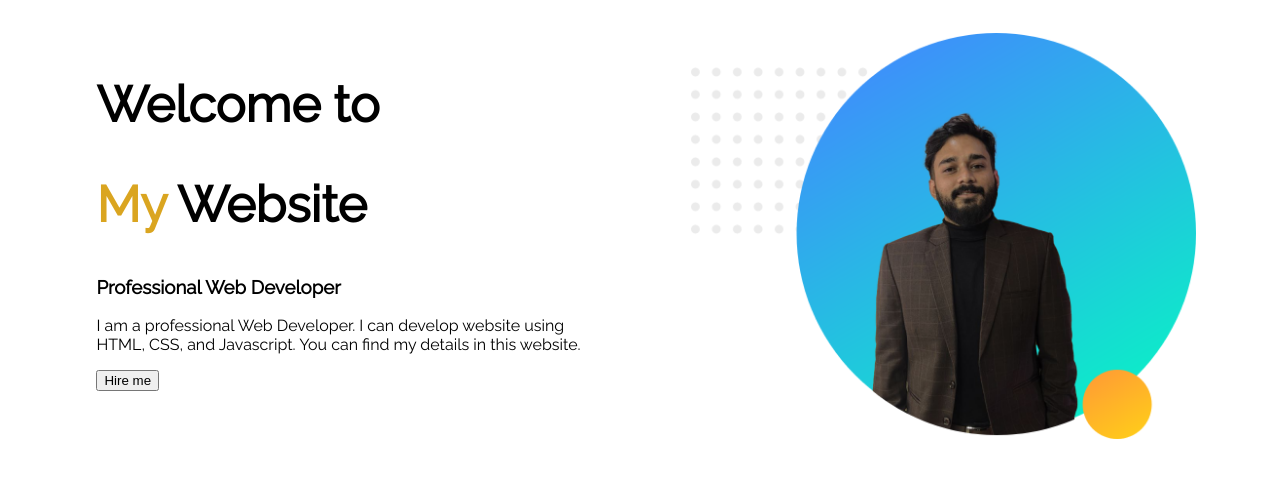
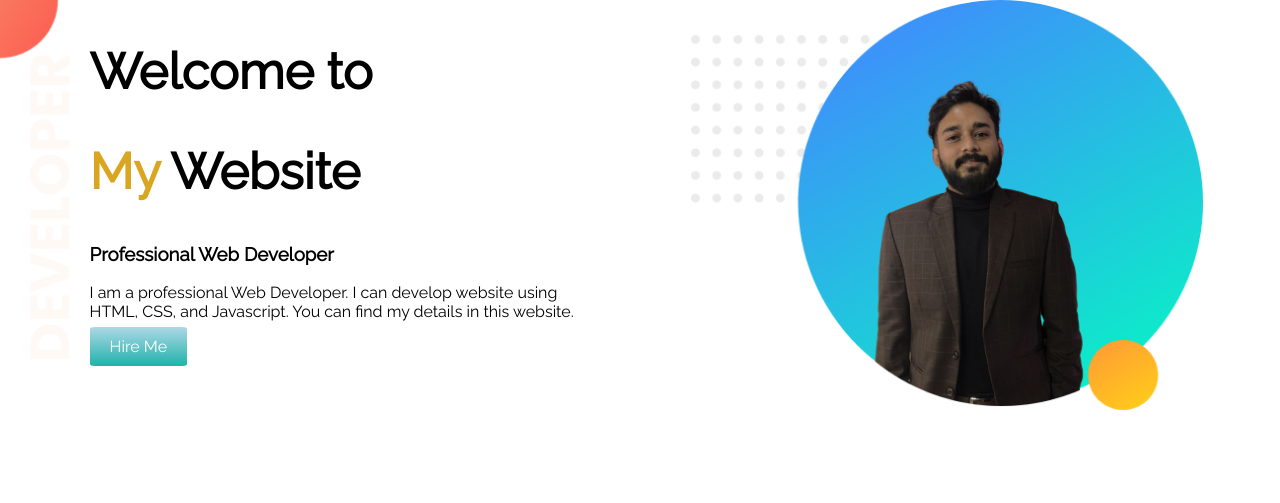
Before and after one commit to MahimPranto/Web_Portfolio, a plain HTML site: page index.html in a window 1280 px wide. Drawn offline with Linux system fonts and the light colour scheme.

Commit message:
top profile completed

```diff
--- a/index.html
+++ b/index.html
@@ -11,13 +11,13 @@
 
 </head>
 <body>
-    <section>
+    <section class="top-profile">
         <div class="half-width">
             <h1> Welcome to </h1>
             <h1> <span class="name-highlight">My</span> Website</h1>
             <h3>Professional Web Developer</h3>
             <p>I am a professional Web Developer. I can develop website using HTML, CSS, and Javascript. You can find my details in this website.</p>
-            <button class="hire" onmouseover="">Hire me</button>
+            <a class="hire" target="_blank" href="https://www.linkedin.com/in/mahimpranto/">Hire Me</a>
         </div>
         <div class="half-width">
             <img src="images/Pranto1.png" alt="">
--- a/style.css
+++ b/style.css
@@ -1,5 +1,9 @@
 body{
+    margin: 0%;
     font-family: 'Raleway';
+}
+section{
+    height: 500px;
 }
 
 h1 {
@@ -13,8 +17,20 @@ h1 {
     float: left;
     margin-left: 5%;
     padding-left: 2%;
-    margin-top: 2%;
+
 }
 .half-width img{
     width: 100%;
 }
+.top-profile{
+    background-image: url("images/top-banner.png");
+    background-repeat: no-repeat;
+}
+.hire{
+    text-decoration: none;
+    color: white;
+    font: bold;
+    background-image: linear-gradient(lightblue, lightseagreen) ;
+    border-radius: 5%;
+    padding: 10px 20px;
+}
```
Also changed, not shown: images/top-profile.jpg (added).
